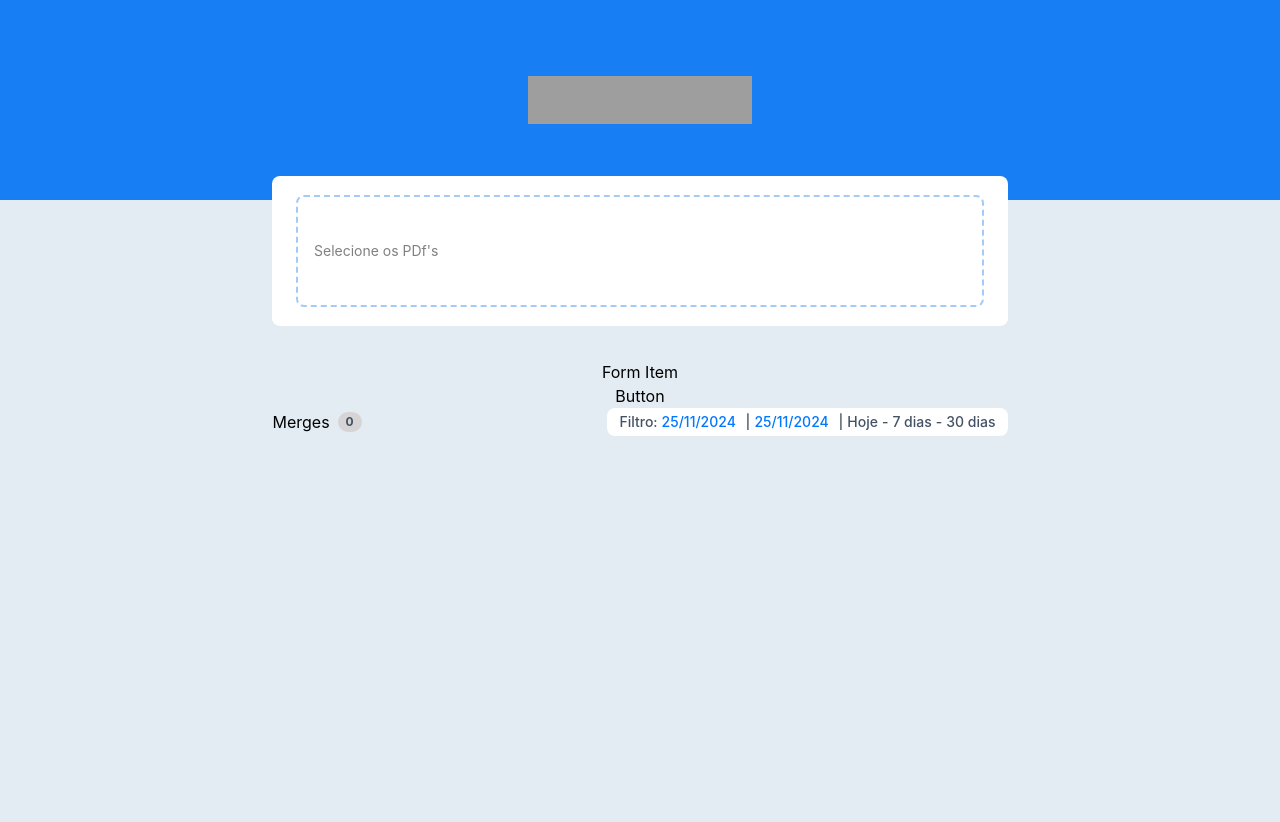
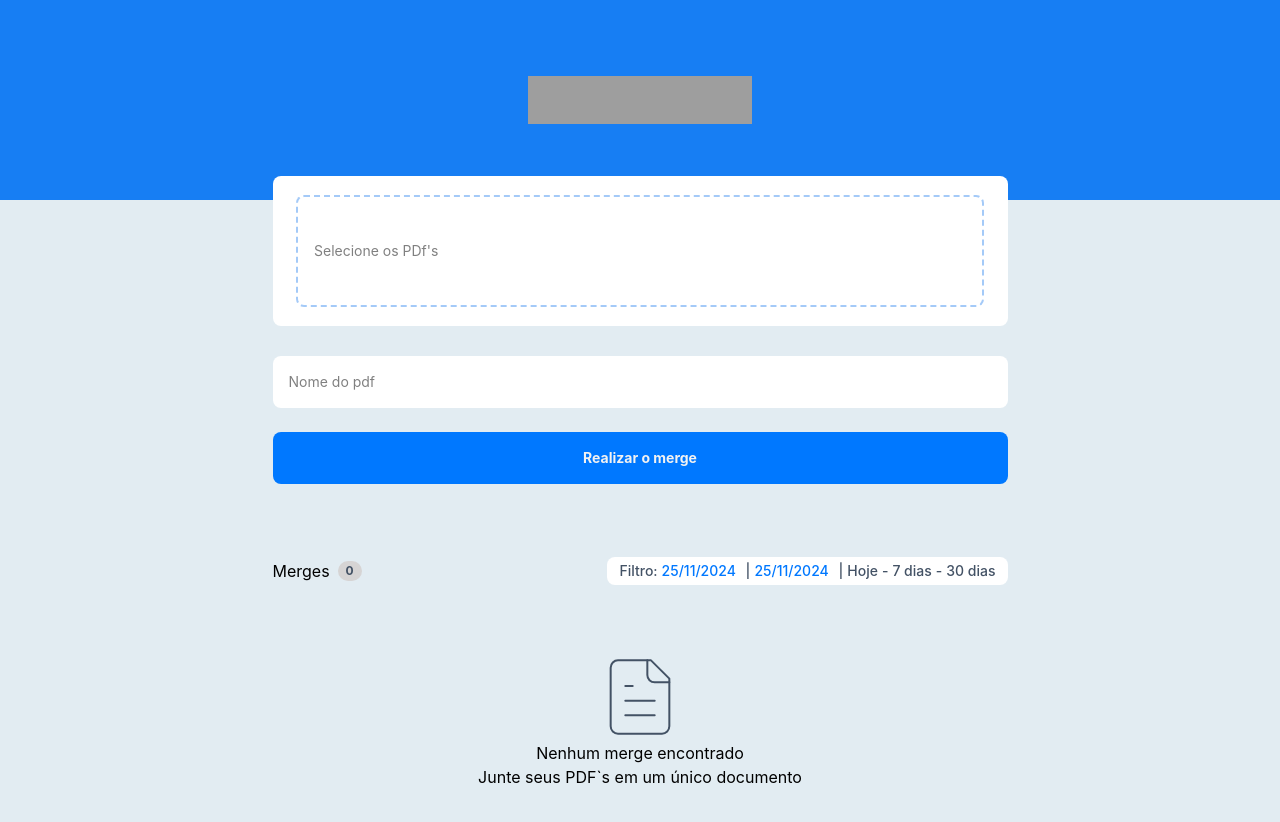
Before and after one commit to flavio92ux/merge-pdf-front, a React (Vite) app: page / in a window 1280 px wide. Shown: the top 822 px of the page. Before the commit the page ends 800 px from the top, so only its background shows below. Built offline with nearby package versions, Linux system fonts and the light colour scheme; grey boxes are pictures that could not be loaded.

Commit message:
No Pdf found style

```diff
--- a/src/App.tsx
+++ b/src/App.tsx
@@ -1,17 +1,14 @@
 import Header from './components/header/Header'
 import InputPdf from './components/drop-form/InputPdf'
-import DateFilter from './components/pdf-list/DateFilter'
+import PdfList from './components/pdf-list/PdfList'
 
 function App() {
 
   return (
     <>
       <Header />
-      <div className=''>
-        <InputPdf />
-        <DateFilter />
-      </div>
-
+      <InputPdf />
+      <PdfList />
     </>
   )
 }
--- a/src/components/Button.tsx
+++ b/src/components/Button.tsx
@@ -1,7 +1,15 @@
 function Button() {
 
   return (
-    <div className="flex justify-center items-center">Button</div>
+    <div className="flex justify-center items-center">
+      <div className='bg-blue-400 flex justify-center items-center w-[735px] h-[52px] rounded-lg mt-6'>
+
+        <p className='font-sans font-bold text-sm leading-[19.6px] text-gray-10'>
+          Realizar o merge
+        </p>
+
+      </div>
+    </div>
   )
 }
 
--- a/src/components/drop-form/DragItem.tsx
+++ b/src/components/drop-form/DragItem.tsx
@@ -23,7 +23,7 @@ function DragItem() {
       <div {...getRootProps()}>
         <input {...getInputProps()} />
         <div className='flex justify-center items-center cursor-pointer'>
-          <div className='absolute top-44 bg-white flex justify-center items-center w-[736px] h-[150px] rounded-lg'>
+          <div className='absolute top-44 bg-white flex justify-center items-center w-[735px] h-[150px] rounded-lg'>
             <div className='flex items-center w-[688px] h-28 border-dashed border-2 border-blue-300 rounded-lg'>
               <p className='ml-4 font-sans font-normal text-sm leading-[19.6px] text-gray-50'>
                 {files.length === 0 ? 'Selecione os PDf\'s' : files.length + ' PDf\'s selecionados'}
--- a/src/components/drop-form/FormItem.tsx
+++ b/src/components/drop-form/FormItem.tsx
@@ -2,7 +2,13 @@ function FormItem() {
 
   return(
     <div className="flex justify-center items-center">
-      Form Item
+          <div className='bg-white flex items-center w-[735px] h-[52px] rounded-lg -mt-1'>
+
+              <p className='ml-4 font-sans font-normal text-sm leading-[19.6px] text-gray-50'>
+                Nome do pdf
+              </p>
+
+          </div>
     </div>
   )
 }
--- a/src/components/drop-form/InputPdf.tsx
+++ b/src/components/drop-form/InputPdf.tsx
@@ -5,14 +5,14 @@ import Button from "../Button";
 function InputPdf() {
 
   return (
-    <>
+    <div className="mb-[73px]">
       <DragItem />
       <div className="mt-40">
         <FormItem />
         <Button />
       </div>
 
-    </>
+    </div>
   )
 }
 
--- /dev/null
+++ b/src/components/pdf-list/NoPdfFound.tsx
@@ -0,0 +1,20 @@
+function NoPdfFound() {
+
+  return (
+    <div className="flex flex-col items-center justify-center h-[272px]">
+      <svg width="88" height="88" viewBox="0 0 88 88" fill="none" xmlns="http://www.w3.org/2000/svg">
+        <path d="M55 7.33333H22C20.0551 7.33333 18.1898 8.10594 16.8146 9.48121C15.4393 10.8565 14.6667 12.7217 14.6667 14.6667V73.3333C14.6667 75.2782 15.4393 77.1435 16.8146 78.5188C18.1898 79.894 20.0551 80.6667 22 80.6667H66C67.9449 80.6667 69.8102 79.894 71.1855 78.5188C72.5607 77.1435 73.3334 75.2782 73.3334 73.3333V25.6667L55 7.33333Z" stroke="#435265" stroke-width="2" stroke-linecap="round" stroke-linejoin="round" />
+        <path d="M51.3333 7.33333V22C51.3333 23.9449 52.1059 25.8102 53.4812 27.1854C54.8565 28.5607 56.7217 29.3333 58.6666 29.3333H73.3333" stroke="#435265" stroke-width="2" stroke-linecap="round" stroke-linejoin="round" />
+        <path d="M36.6666 33H29.3333" stroke="#435265" stroke-width="2" stroke-linecap="round" stroke-linejoin="round" />
+        <path d="M58.6666 47.6667H29.3333" stroke="#435265" stroke-width="2" stroke-linecap="round" stroke-linejoin="round" />
+        <path d="M58.6666 62.3333H29.3333" stroke="#435265" stroke-width="2" stroke-linecap="round" stroke-linejoin="round" />
+      </svg>
+
+      <p>Nenhum merge encontrado</p>
+
+      <p>Junte seus PDF`s em um único documento</p>
+    </div>
+  )
+}
+
+export default NoPdfFound;
--- a/src/components/pdf-list/PdfList.tsx
+++ b/src/components/pdf-list/PdfList.tsx
@@ -0,0 +1,16 @@
+import DateFilter from "./DateFilter"
+import NoPdfFound from "./NoPdfFound"
+
+function PdfList() {
+  return (
+    <div>
+      <DateFilter />
+
+      <div className="bg-gray-200"></div>
+
+      <NoPdfFound />
+    </div>
+  )
+}
+
+export default PdfList
--- a/tailwind.config.js
+++ b/tailwind.config.js
@@ -23,6 +23,7 @@ export default {
           500: '#435265'
         },
         gray: {
+          10: '#F2F2F2',
           50: '#808080',
           100: '#E2ECF2',
           200: '#DEE5E9',
```
Also changed, not shown: src/assets/Frame.svg (added).
